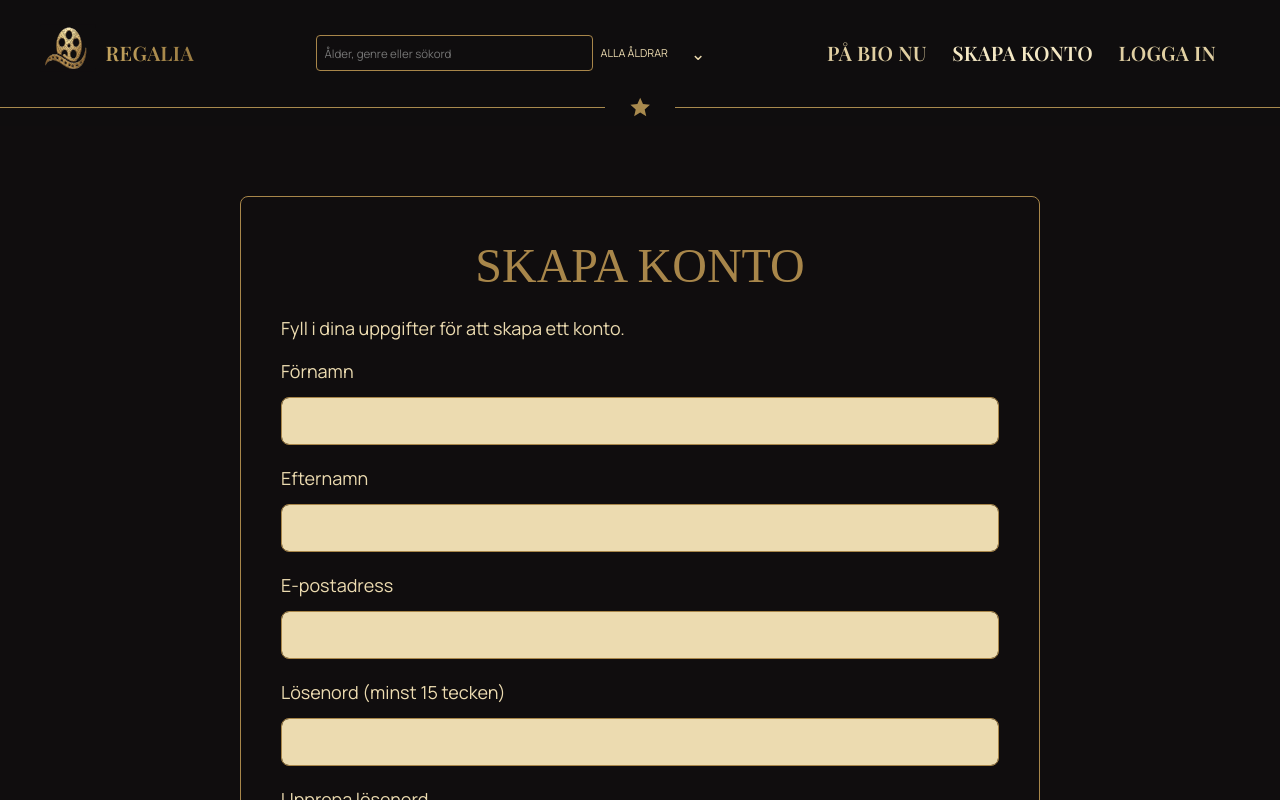
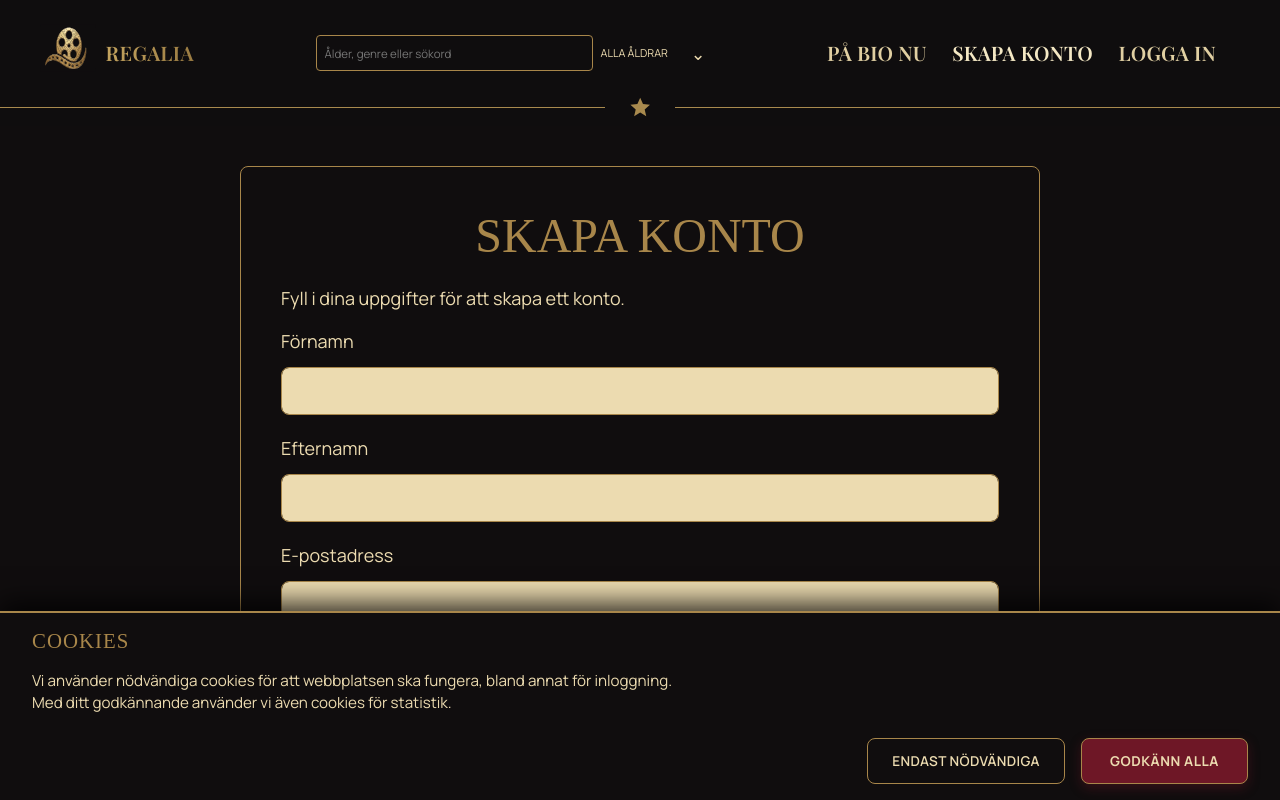
Before and after one commit to noiralba/Regalia, a React (Vite) app in the folder frontend/: page /skapa-konto in a window 1280 px wide. Shown: the top 800 px of the page. Built offline with nearby package versions, Linux system fonts and the light colour scheme; a web font is replaced by a local one.

Commit message:
change layout structure, moved cookieModal

```diff
--- a/frontend/src/App.tsx
+++ b/frontend/src/App.tsx
@@ -5,11 +5,11 @@ import "./styles/custom.scss";
 function App() {
   return (
     <>
-      <main className="">
+      {/* <main className="">
         <HomePage />
       </main>
 
-      <CookieModal />
+      <CookieModal /> */}
     </>
   );
 }
--- a/frontend/src/Layout.tsx
+++ b/frontend/src/Layout.tsx
@@ -3,6 +3,7 @@ import { Outlet } from "react-router";
 import Header from "./components/Header/Header";
 import Footer from "./components/Footer/Footer";
 import ScrollToTop from "./components/ScrollToTop/ScrollToTop";
+import CookieModal from "./components/Cookie modal/CookieModal";
 
 type Session = {
   token: string;
@@ -33,6 +34,7 @@ export default function Layout() {
 
   return (
     <>
+      <CookieModal />
       <ScrollToTop />
       <Header isLoggedIn={session !== null} onLogout={() => setSession(null)} />
 
--- a/frontend/src/styles/_variables.scss
+++ b/frontend/src/styles/_variables.scss
@@ -41,7 +41,7 @@ $breakpoint-tablet-max: 64rem;
 $breakpoint-desktop-min: 64.0625rem;
 
 /* Gemensam innehållsbredd */
-$content-max-width: 100rem;
+$content-max-width: 90rem;
 
 /* Responsiv mixin */
 @mixin respond-to($media) {
--- a/frontend/src/styles/custom.scss
+++ b/frontend/src/styles/custom.scss
@@ -63,7 +63,7 @@ body {
   max-width: v.$content-max-width;
   min-height: 100vh;
   margin: 0 auto;
-  padding: 18px;
+  // padding: 18px;
 }
 
 /*
```
Also changed, not shown: frontend/src/routes.tsx (+4 -4 lines).
